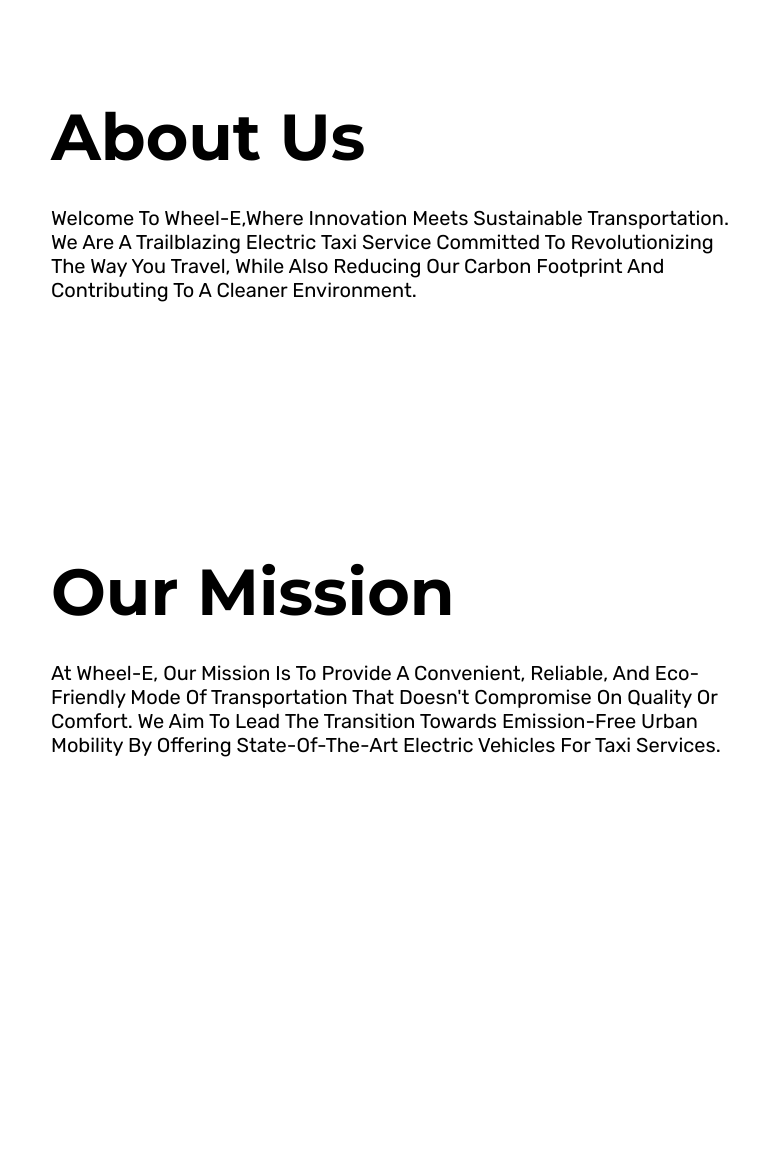
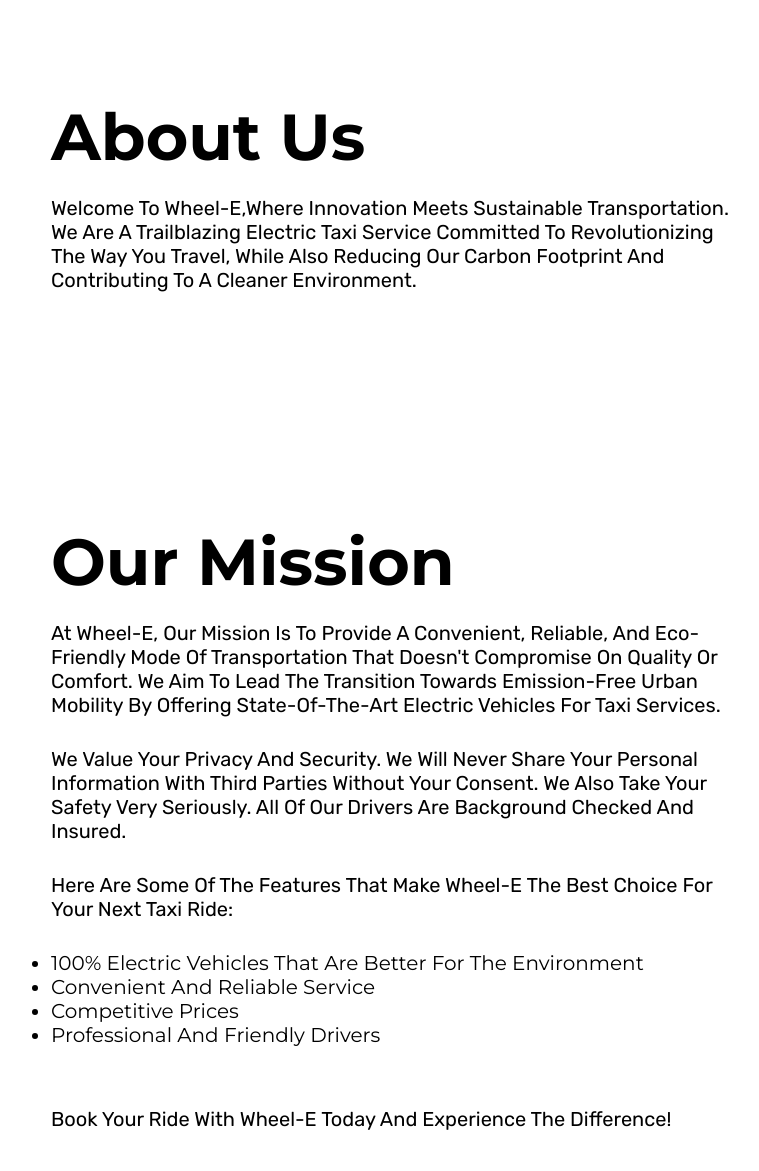
Before and after one commit to PranavRao18/Wheel-E, a Django app: template wheele/main/templates/about_us.html in a window 1280 px wide. Shown: the part 153-1324 px from the top of the page, without its empty margins (101-860 px from the left). Before the commit the page ends 910 px from the top, so only its background shows below. Run offline with Django 4.2, Linux system fonts and the light colour scheme; the template is opened without the code that fills it, so the values that code supplies are empty.

Commit message:
about us edit

```diff
--- a/wheele/main/templates/about_us.html
+++ b/wheele/main/templates/about_us.html
@@ -7,8 +7,7 @@
     <meta name="viewport" content="width=device-width, initial-scale=1.0">
     <title>Wheel-E</title>
 
-        <link rel="stylesheet"
-            href="https://cdnjs.cloudflare.com/ajax/libs/font-awesome/5.15.3/css/all.min.css">
+    <link rel="stylesheet" href="https://cdnjs.cloudflare.com/ajax/libs/font-awesome/5.15.3/css/all.min.css">
 
     <style>
         @import url('https://fonts.googleapis.com/css2?family=League+Spartan:wght@400;500;700&family=Montserrat:wght@100;200;300;400;500;600;700;800;900&family=Rubik:wght@300;400;500;600;700;800;900&display=swap');
@@ -82,7 +81,7 @@
             font-size: 2.5rem;
         }
 
-        header .completelogo img{
+        header .completelogo img {
             width: 5rem;
         }
 
@@ -93,7 +92,7 @@
             color: #000;
         }
 
-        header .navbar a:last-child{
+        header .navbar a:last-child {
             font-size: 2rem;
             padding: 1.5rem;
             margin: 0.5rem;
@@ -171,6 +170,12 @@
             font-size: 2rem;
             color: #000;
             padding: 3rem 0;
+        }
+        .about .content p,ul {
+            font-family: 'Rubik', sans-serif;
+            font-size: 2rem;
+            color: #000;
+            padding: 2rem 0rem 1rem 0rem;
         }
 
         /* ... (Existing media queries) ... */
@@ -251,7 +256,6 @@
             }
 
         }
-
     </style>
 
 </head>
@@ -292,6 +296,22 @@
                 comfort. We aim to lead the transition towards emission-free
                 urban mobility by offering state-of-the-art electric
                 vehicles for taxi services.</p>
+            <p>We value your privacy and security. We will never share your personal information with third parties
+                without your consent. We also take your safety very seriously.
+                All of our drivers are background checked and insured.
+               </p>
+               <p> Here are some of the features that make Wheel-E the best choice for your next taxi ride:
+            <ul>
+                <li>100% electric vehicles that are better for the environment</li>
+                <li>Convenient and reliable service</li>
+                <li>Competitive prices</li>
+                <li>Professional and friendly drivers</li>
+            </ul>
+               </p>
+               <p>
+            Book your ride with Wheel-E today and experience the difference!
+            </p>
+
         </div>
     </section>
 
```
Lines whose indentation alone changed are shown as unchanged.
